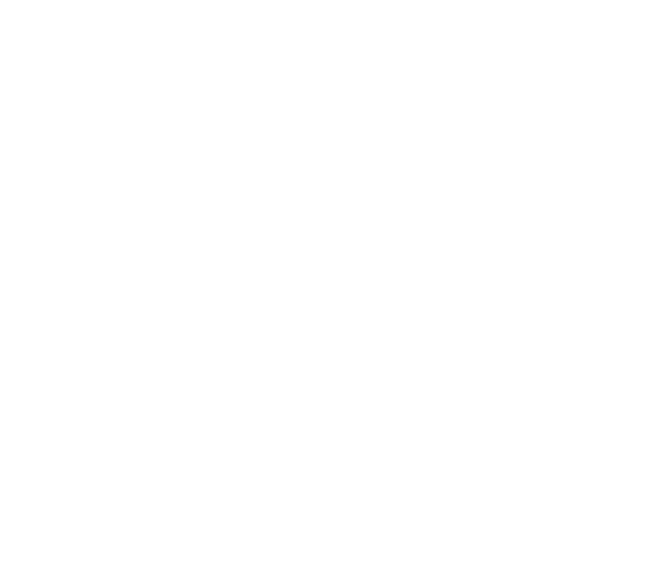
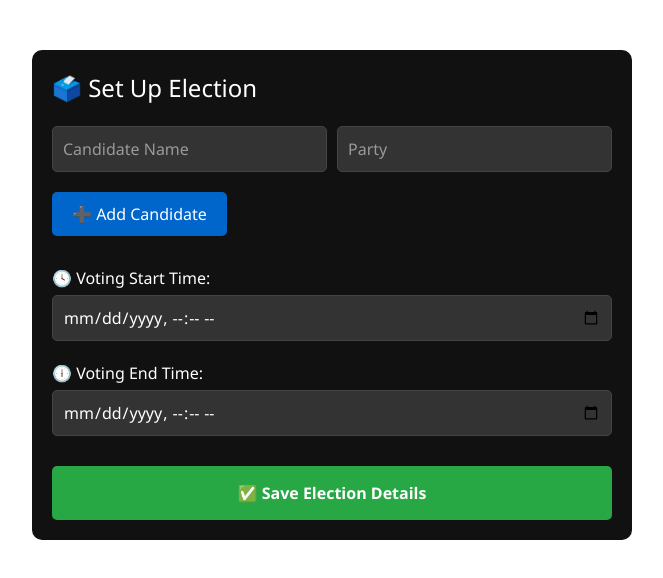
Before and after one commit to kartikeya-kash/Ballot_Block, a React (Vite) app in the folder Ballot_Block/: page /add-candidates in a window 1280 px wide. Before the commit this address had no page. Shown: the top 578 px of the page, without its empty margins (308-971 px from the left). Built offline with nearby package versions, Linux system fonts and the light colour scheme.

Commit message:
added admin section too ✅✅

```diff
--- /dev/null
+++ b/Ballot_Block/src/AddCandidates.jsx
@@ -0,0 +1,93 @@
+
+import React, { useState } from "react";
+
+function AddCandidates() {
+  const [candidates, setCandidates] = useState([{ name: "", party: "" }]);
+  const [startTime, setStartTime] = useState("");
+  const [endTime, setEndTime] = useState("");
+
+  const handleAddCandidate = () => {
+    setCandidates([...candidates, { name: "", party: "" }]);
+  };
+
+  const handleChange = (index, field, value) => {
+    const updated = [...candidates];
+    updated[index][field] = value;
+    setCandidates(updated);
+  };
+
+  const handleSubmit = () => {
+    if (!startTime || !endTime || candidates.length === 0) {
+      alert("Please fill all fields.");
+      return;
+    }
+
+    const electionData = {
+      candidates,
+      startTime,
+      endTime,
+    };
+
+    localStorage.setItem("electionData", JSON.stringify(electionData));
+    alert("Election data saved successfully!");
+  };
+
+  return (
+    <div style={{ padding: "20px", maxWidth: "600px", margin: "auto", color: "#fff", backgroundColor: "#111", borderRadius: "10px", marginTop: "50px" }}>
+      <h1 style={{ fontSize: "24px", marginBottom: "20px" }}>🗳️ Set Up Election</h1>
+
+      {candidates.map((candidate, index) => (
+        <div key={index} style={{ display: "flex", gap: "10px", marginBottom: "10px" }}>
+          <input
+            type="text"
+            placeholder="Candidate Name"
+            style={{ flex: 1, padding: "10px", backgroundColor: "#333", color: "#fff", border: "1px solid #444", borderRadius: "5px" }}
+            value={candidate.name}
+            onChange={(e) => handleChange(index, "name", e.target.value)}
+          />
+          <input
+            type="text"
+            placeholder="Party"
+            style={{ flex: 1, padding: "10px", backgroundColor: "#333", color: "#fff", border: "1px solid #444", borderRadius: "5px" }}
+            value={candidate.party}
+            onChange={(e) => handleChange(index, "party", e.target.value)}
+          />
+        </div>
+      ))}
+
+      <button
+        onClick={handleAddCandidate}
+        style={{ marginTop: "10px", padding: "10px 20px", backgroundColor: "#0066cc", color: "#fff", border: "none", borderRadius: "5px", cursor: "pointer" }}
+      >
+        ➕ Add Candidate
+      </button>
+
+      <div style={{ marginTop: "30px" }}>
+        <label>🕓 Voting Start Time:</label>
+        <input
+          type="datetime-local"
+          style={{ width: "100%", padding: "10px", backgroundColor: "#333", color: "#fff", border: "1px solid #444", borderRadius: "5px", marginTop: "5px" }}
+          value={startTime}
+          onChange={(e) => setStartTime(e.target.value)}
+        />
+
+        <label style={{ marginTop: "20px", display: "block" }}>🕕 Voting End Time:</label>
+        <input
+          type="datetime-local"
+          style={{ width: "100%", padding: "10px", backgroundColor: "#333", color: "#fff", border: "1px solid #444", borderRadius: "5px", marginTop: "5px" }}
+          value={endTime}
+          onChange={(e) => setEndTime(e.target.value)}
+        />
+      </div>
+
+      <button
+        onClick={handleSubmit}
+        style={{ marginTop: "30px", width: "100%", padding: "15px", backgroundColor: "#28a745", color: "#fff", fontWeight: "bold", border: "none", borderRadius: "5px", cursor: "pointer" }}
+      >
+        ✅ Save Election Details
+      </button>
+    </div>
+  );
+}
+
+export default AddCandidates;
--- a/Ballot_Block/src/Login.jsx
+++ b/Ballot_Block/src/Login.jsx
@@ -4,7 +4,10 @@
 import firebase from 'firebase/compat/app';
 import 'firebase/compat/auth';
 import "./Landing.css";
+import { useNavigate } from "react-router-dom";
 import { Link } from "react-router-dom";
+import AddCandidates from './AddCandidates.jsx';
+
 
 const firebaseConfig = {
   apiKey: "AIzaSyDXM-gjrHwRlsWn-sah7b9HnoaWykzVG6k",
@@ -21,6 +24,8 @@
 }
 
 const Login = () => {
+      const navigate = useNavigate();
+
   const [phone, setPhone] = useState('');
   const [otp, setOtp] = useState('');
   const [showOtp, setShowOtp] = useState(false);
@@ -28,6 +33,7 @@
   const confirmationResultRef = useRef(null);
   const nameRegex = /^[A-Za-z]+$/;
   const phoneRegex = /^\+91[0-9]{10}$/;
+
 
   const validatedata = (usrname, pn) => {
     if (!nameRegex.test(usrname)) {
@@ -101,7 +107,16 @@
   const verifyOTP = (e) => {
     e.preventDefault();
     confirmationResultRef.current.confirm(otp)
-      .then(() => alert("✅ Phone number verified successfully! please visit the home page."))
+      .then((result) => {
+  const user = result.user;
+  alert("✅ Phone number verified successfully! Please wait...");
+
+  if (user.phoneNumber === "+919920621584") {
+    navigate("/add-candidates");
+  } else {
+    navigate("/");
+  }
+})
       .catch(() => alert("❌ OTP verification failed. Please try again."));
   };
 
--- a/Ballot_Block/src/landing.jsx
+++ b/Ballot_Block/src/landing.jsx
@@ -5,6 +5,7 @@
 import Features from "./Features";
 import HowItWorks from './HowItWorks';
 import { getAuth, onAuthStateChanged, signOut } from "firebase/auth";
+
 
 const Landing = () => {
   const [user, setUser] = useState(null);
--- a/Ballot_Block/src/main.jsx
+++ b/Ballot_Block/src/main.jsx
@@ -4,6 +4,8 @@
 import Landing from './landing.jsx';
 import Login from './Login.jsx';
 import './index.css';
+import AddCandidates from './AddCandidates.jsx';
+import { useNavigate } from 'react-router-dom';
 
 ReactDOM.createRoot(document.getElementById('root')).render(
   <React.StrictMode>
@@ -11,6 +13,7 @@
       <Routes>
         <Route path="/" element={<Landing />} />
         <Route path="/login" element={<Login />} />
+        <Route path="/add-candidates" element={<AddCandidates />} />
       </Routes>
     </BrowserRouter>
   </React.StrictMode>
```
Also changed, not shown: Ballot_Block/src/temp.txt (added).
